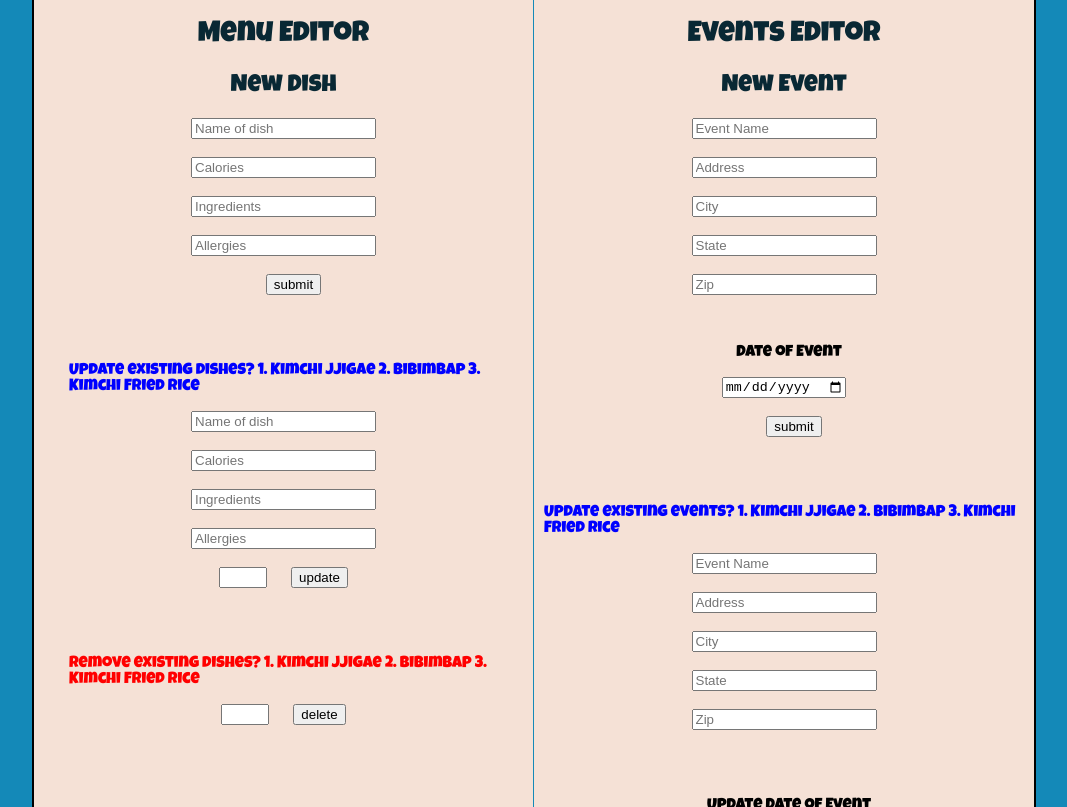
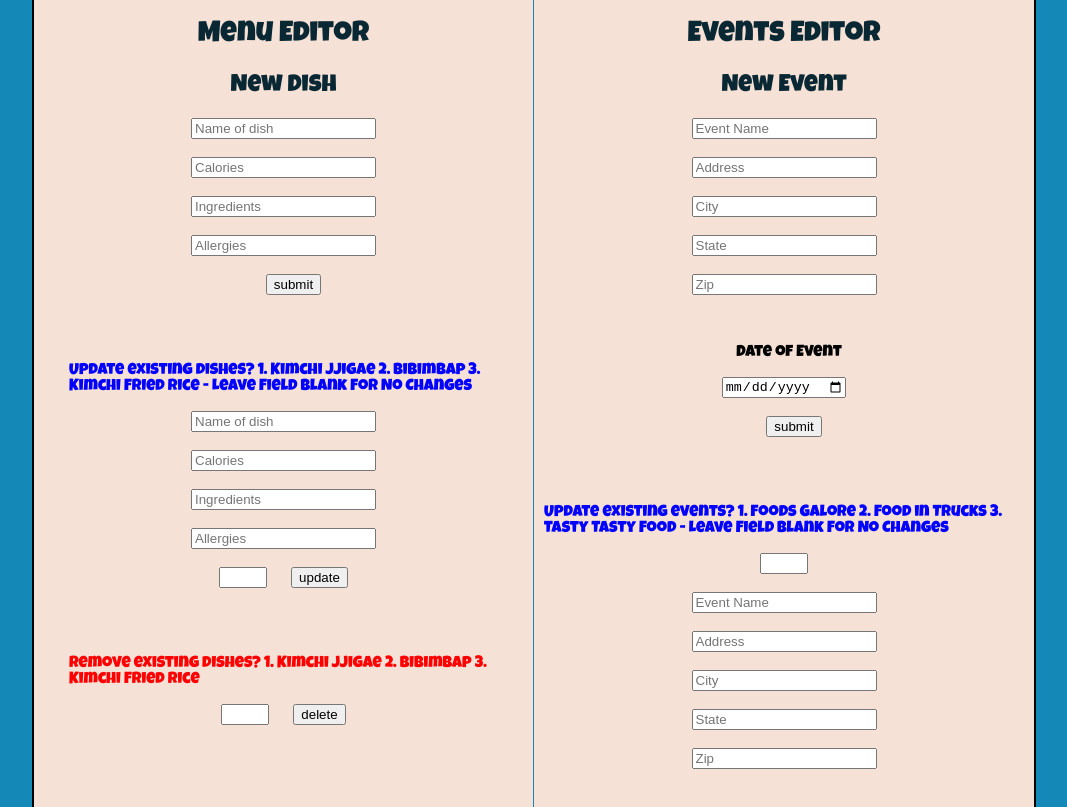
Before and after one commit to AndyyYang/js-final-project, a website: page web/admin.html in a window 1280 px wide. Shown: the part 293-1100 px from the top of the page, without its empty margins (106-1173 px from the left). Drawn offline with Linux system fonts and the light colour scheme.

Commit message:
added more details to content

```diff
--- a/web/admin.html
+++ b/web/admin.html
@@ -29,7 +29,7 @@
                             <input type="submit" id="submit" value="submit"><br><br>
                         </form>
                         <p>
-                            Update existing dishes? 1. Kimchi Jjigae 2. Bibimbap 3. Kimchi Fried Rice
+                            Update existing dishes? 1. Kimchi Jjigae 2. Bibimbap 3. Kimchi Fried Rice - Leave Field Blank For No Changes
                         </p>
                         <form>
                             <input type="text" name="foodname" id="foodname" placeholder="Name of dish"/><br><br>
@@ -61,9 +61,10 @@
                             <input type="submit" id="submit" value="submit"><br><br>
                         </form>
                         <p>
-                            Update existing events? 1. Kimchi Jjigae 2. Bibimbap 3. Kimchi Fried Rice
+                            Update existing events? 1. Foods Galore 2. Food in Trucks 3. Tasty Tasty Food - Leave Field Blank For No Changes
                         </p>
                         <form>
+                            <input type="number" name="deletemenu" id="deletemenu" min="1" max="3"><br><br>
                             <input type="text" name="eventname" id="eventname" placeholder="Event Name"/><br><br>
                             <input type="text" name="address" id="address" placeholder="Address"><br><br>
                             <input type="text" name="city" id="city" placeholder="City"><br><br>
```
